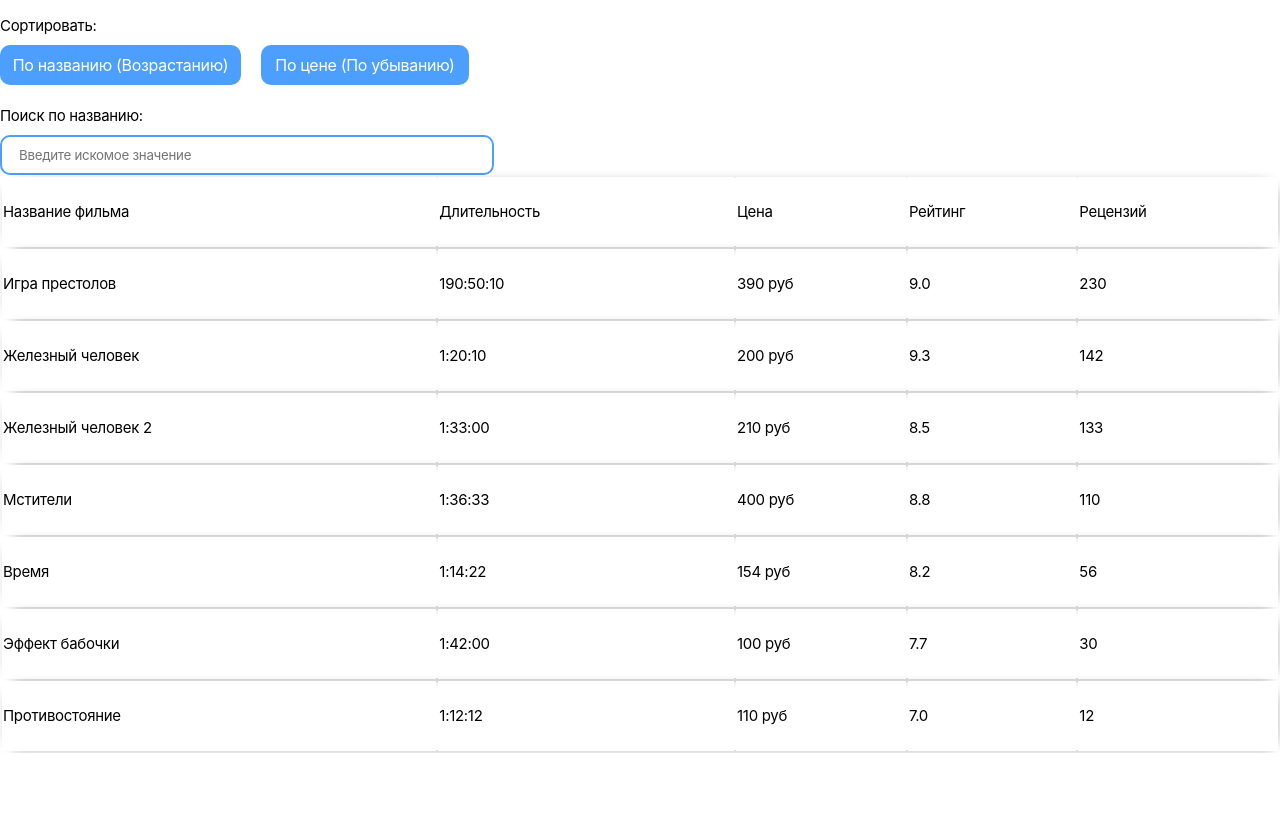
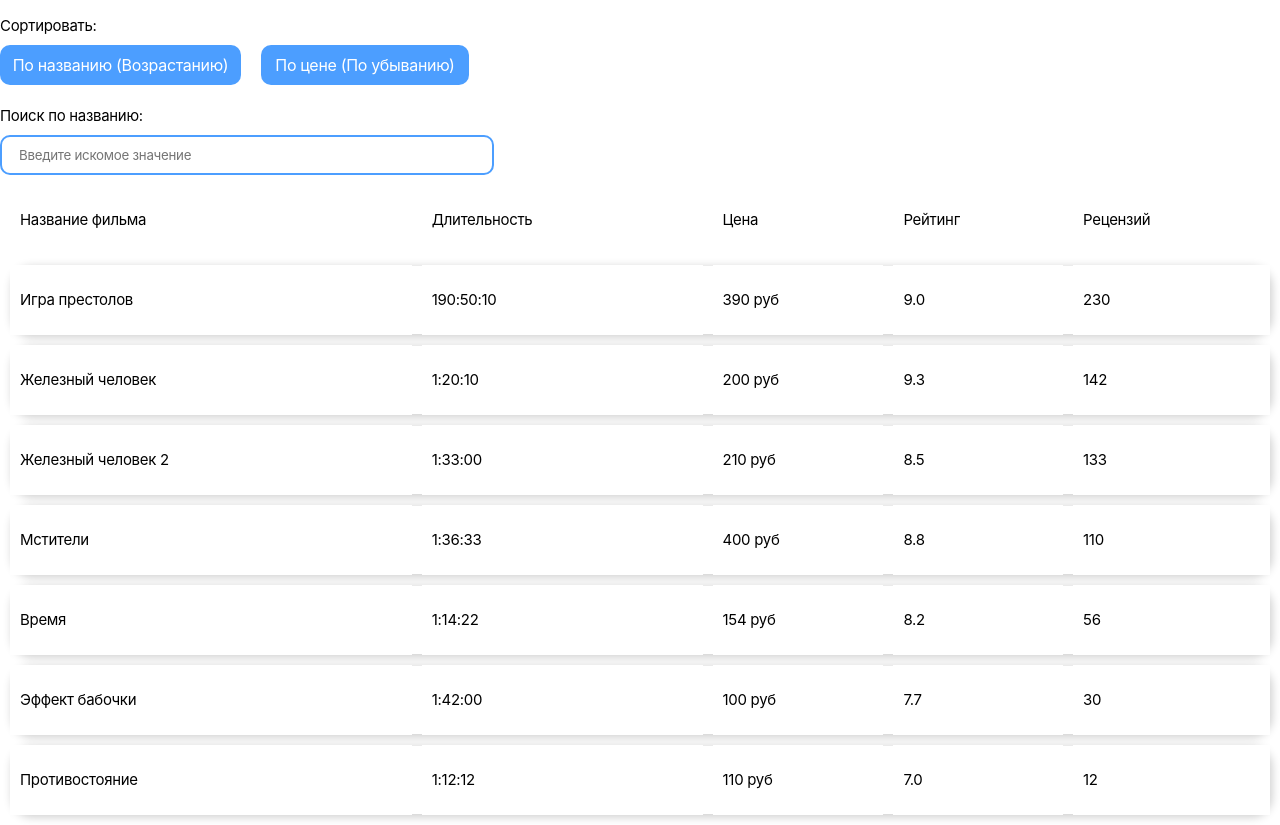
Before and after one commit to ujassstik/test, a plain HTML site: page index.html in a window 1280 px wide. Shown: the part 79-904 px from the top of the page. Before the commit the page ends 832 px from the top, so only its background shows below. Drawn offline with Linux system fonts and the light colour scheme.

Commit message:
Add files via upload

```diff
--- a/index.html
+++ b/index.html
@@ -21,57 +21,59 @@
         <div class="text_filtration">Поиск по названию:</div>
         <input class="input" type="text" placeholder="Введите искомое значение"/>
         <table class="table__td">
-                <tbody>
-                    <tr>
+            <thead>
+                <tr class="table__trhead">
                     <td>Название фильма</td>
                     <td>Длительность</td>
                     <td>Цена </td>
                     <td>Рейтинг </td>
                     <td>Рецензий </td>
                 </tr>
-                <tr>
+            </thead>
+            <tbody>
+                <tr class="table__trbody">
                     <td>Игра престолов</td>
                     <td>190:50:10</td>
                     <td>390 руб</td>
                     <td>9.0</td>
                     <td>230</td>
                 </tr>
-                <tr>
+                <tr class="table__trbody">
                     <td>Железный человек</td>
                     <td>1:20:10</td>
                     <td>200 руб</td>
                     <td>9.3</td>
                     <td>142</td>
                 </tr>
-                <tr>
+                <tr class="table__trbody">
                     <td>Железный человек 2</td>
                     <td>1:33:00</td>
                     <td>210 руб</td>
                     <td>8.5</td>
                     <td>133</td>
                 </tr>
-                <tr>
+                <tr class="table__trbody">
                     <td>Мстители</td>
                     <td>1:36:33</td>
                     <td>400 руб</td>
                     <td>8.8</td>
                     <td>110</td>
                 </tr>
-                <tr>
+                <tr class="table__trbody">
                     <td>Время</td>
                     <td>1:14:22</td>
                     <td>154 руб</td>
                     <td>8.2</td>
                     <td>56</td>
                 </tr>
-                <tr>
+                <tr class="table__trbody">
                     <td>Эффект бабочки</td>
                     <td>1:42:00</td>
                     <td>100 руб</td>
                     <td>7.7</td>
                     <td>30</td>
                 </tr>
-                <tr>
+                <tr class="table__trbody">
                     <td>Противостояние</td>
                     <td>1:12:12</td>
                     <td>110 руб</td>
--- a/style.css
+++ b/style.css
@@ -65,7 +65,7 @@ input{
     border-radius: 10px;
     border: 2px solid #4C9EFF;
 }
-tr {
+.table__trbody{
     background: #ffff;
     box-shadow: 2px 2px 10px 0px #00000033;
     width: 1296px;
@@ -74,8 +74,22 @@ tr {
     margin-bottom: 10px;
     margin-top: 10px;
 }
+.table__trhead{
+    background: #ffff;
+    width: 1296px;
+    height: 70px;
+    border-radius: 20px;
+    margin-bottom: 10px;
+    margin-top: 10px;
+}
+
 .table__td {
+    border-spacing: 10px;
     font-size: 15px;
     font-weight: 400;
     line-height: 18px;
 }
+
+td{
+    padding-left: 10px;
+}
```
Lines whose indentation alone changed are shown as unchanged.
